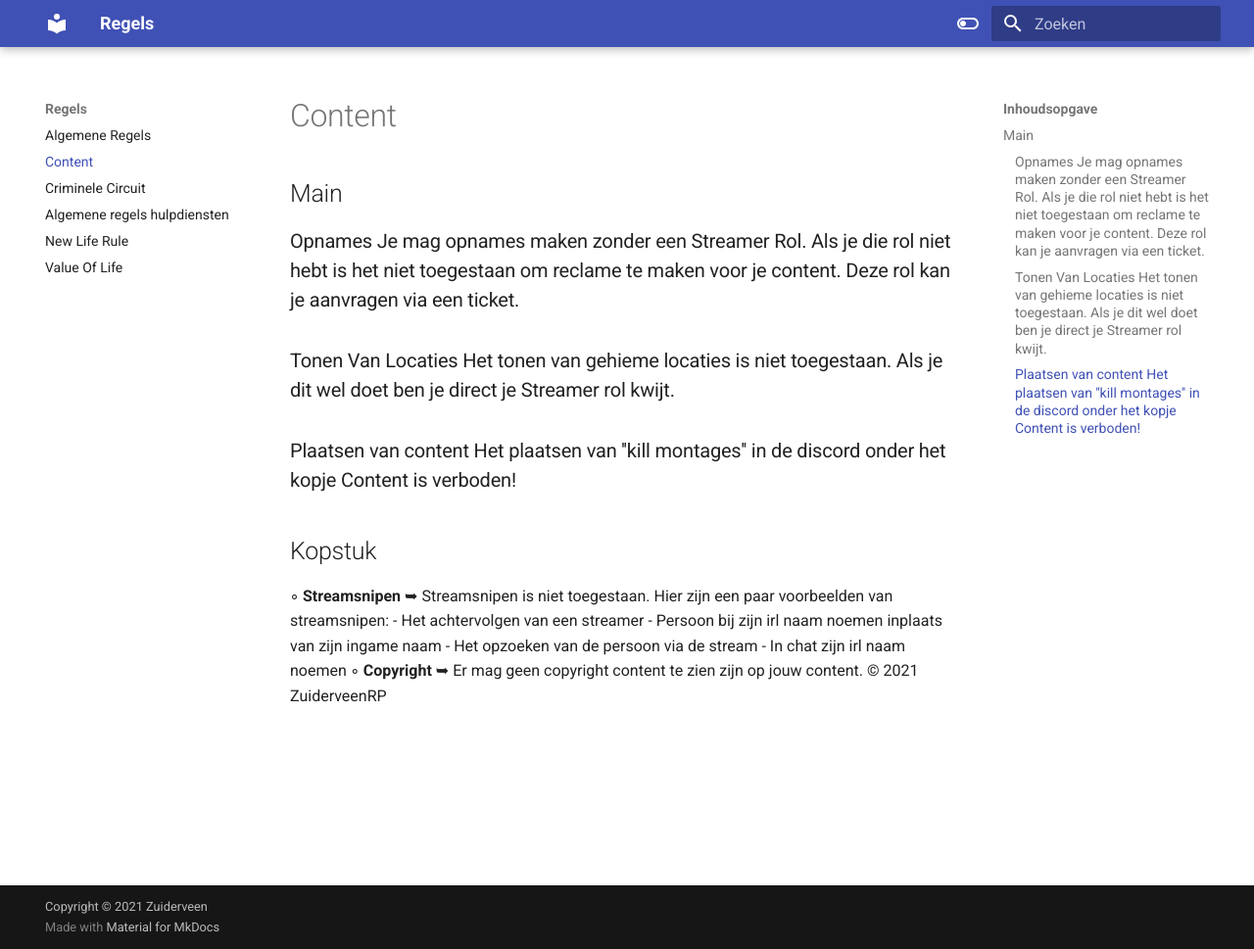
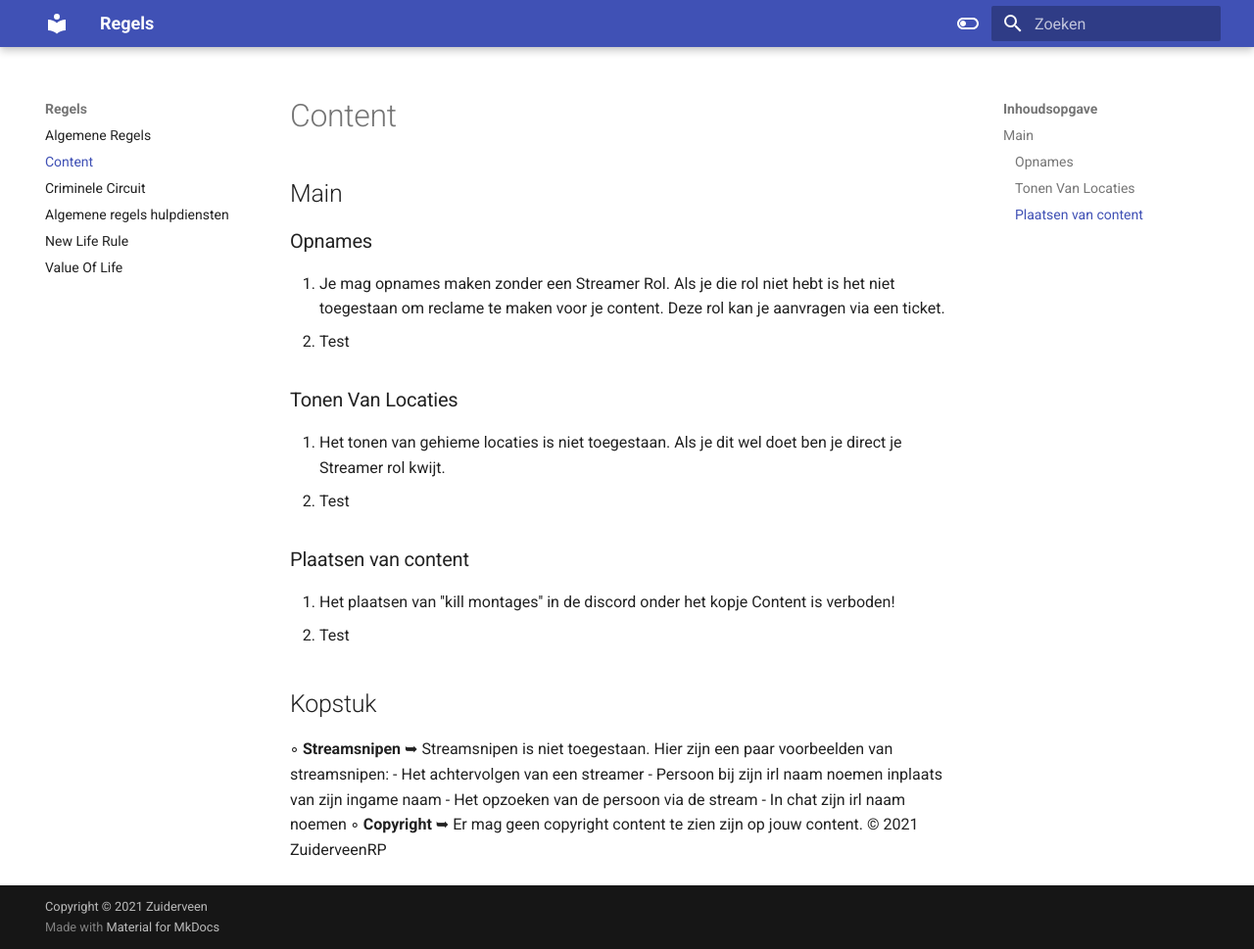
Before and after one commit to CappaWappa/Regels, an MkDocs documentation site: the page built from docs/content.md, in a window 1280 px wide and 969 px high. Shown: the whole window at 98% size. Built offline with MkDocs 1.6.1 and Material for MkDocs 9.7.7, drawn with Linux system fonts in a browser that asks for light colours.

Commit message:
Update content.md

```diff
--- a/docs/content.md
+++ b/docs/content.md
@@ -2,11 +2,17 @@
 
 ## Main
 
-### Opnames Je mag opnames maken zonder een Streamer Rol. Als je die rol niet hebt is het niet toegestaan om reclame te maken voor je content. Deze rol kan je aanvragen via een ticket.
+### Opnames
+1. Je mag opnames maken zonder een Streamer Rol. Als je die rol niet hebt is het niet toegestaan om reclame te maken voor je content. Deze rol kan je aanvragen via een ticket.
+2. Test
 
-### Tonen Van Locaties Het tonen van gehieme locaties is niet toegestaan. Als je dit wel doet ben je direct je Streamer rol kwijt.
+### Tonen Van Locaties
+1. Het tonen van gehieme locaties is niet toegestaan. Als je dit wel doet ben je direct je Streamer rol kwijt.
+2. Test
 
-### Plaatsen van content Het plaatsen van ''kill montages'' in de discord onder het kopje Content is verboden!</br>
+### Plaatsen van content
+1. Het plaatsen van ''kill montages'' in de discord onder het kopje Content is verboden!</br>
+2. Test
 
 <h2>Kopstuk</h1>
 
```
